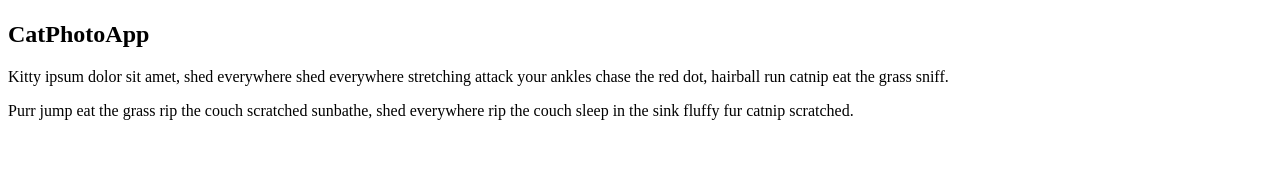
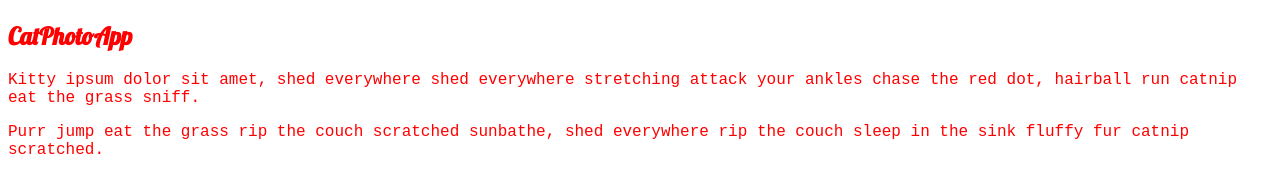
Before and after one commit to Timmy135/first-project, a plain HTML site: page index.html in a window 1280 px wide. Shown: the part 311-504 px from the top of the page. Drawn offline with Linux system fonts and the light colour scheme.

```diff
--- a/index.html
+++ b/index.html
@@ -4,6 +4,21 @@
         <meta charset="UTF-8">
         <title>First Project</title>
         <link href ="index.css" type="text/css" rel="stylesheet"/>
+        <link href="https://fonts.googleapis.com/css?family=Lobster" rel="stylesheet" type="text/css">
+    <style>
+      .red-text {
+        color: red;
+      }
+
+      h2 {
+        font-family: Lobster, Monospace;
+      }
+
+      p {
+        font-size: 16px;
+        font-family: Monospace;
+      }
+    </style>
     </head>
     <body>
         <img src="https://bit.ly/fcc-relaxing-cat" alt="Author standing on a beach with two thumbs up.">
```
